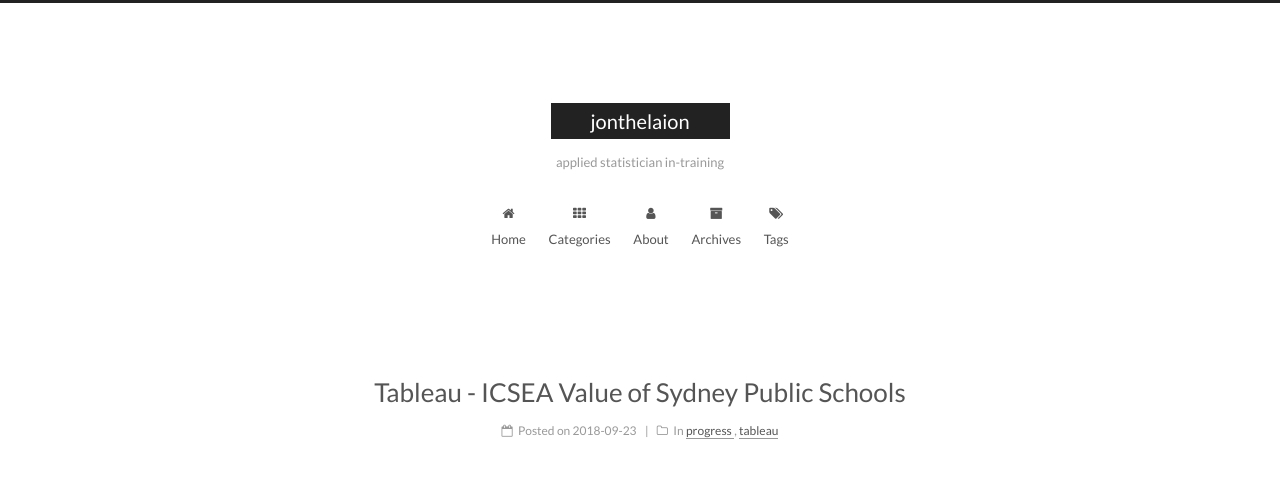
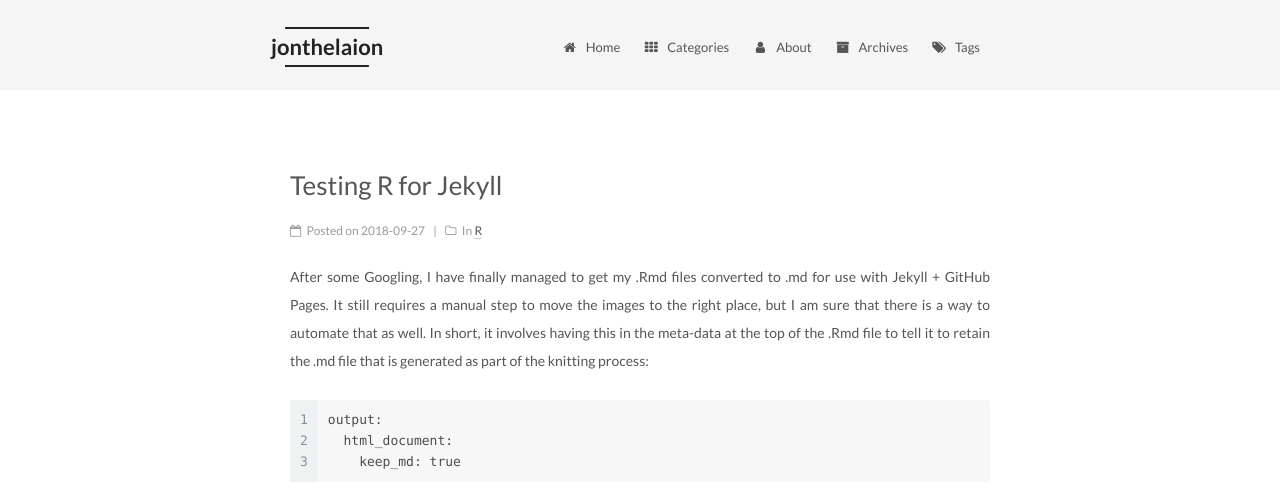
Before and after one commit to jonthelaion/jonthelaion.github.io, a Jekyll site: the page built from index.html, in a window 1280 px wide. Shown: the top 483 px of the page. Built offline with Jekyll 4.4.1, drawn with Linux system fonts in a browser that asks for light colours; the list of posts is cut into pages by our own code; some of the changed text lies outside the part shown; grey boxes are pictures that could not be loaded.

Commit message:
post about convering .rmd to .md for jekyll

````diff
--- a/_config.yml
+++ b/_config.yml
@@ -152,8 +152,8 @@ menu_icons:
 # ---------------------------------------------------------------
 
 # Schemes
-scheme: Muse
-#scheme: Mist
+#scheme: Muse
+scheme: Mist
 #scheme: Pisces
 
 
--- /dev/null
+++ b/_posts/2018-09-27-testing-R-for-jekyll.md
@@ -0,0 +1,45 @@
+---
+layout: post
+title: Testing R for Jekyll
+date: 2018-09-27 21:00
+description:
+categories:
+ - R
+tags:
+---
+After some Googling, I have finally managed to get my .Rmd files converted to .md for use with Jekyll + GitHub Pages. It still requires a manual step to move the images to the right place, but I am sure that there is a way to automate that as well. In short, it involves having this in the meta-data at the top of the .Rmd file to tell it to retain the .md file that is generated as part of the knitting process:
+```
+output:
+  html_document:
+    keep_md: true
+```
+Here is what the default .Rmd template looks like after being converted:
+
+## R Markdown
+
+This is an R Markdown document. Markdown is a simple formatting syntax for authoring HTML, PDF, and MS Word documents. For more details on using R Markdown see <http://rmarkdown.rstudio.com>.
+
+When you click the **Knit** button a document will be generated that includes both content as well as the output of any embedded R code chunks within the document. You can embed an R code chunk like this:
+
+
+```r
+summary(cars)
+```
+
+```
+##      speed           dist
+##  Min.   : 4.0   Min.   :  2.00
+##  1st Qu.:12.0   1st Qu.: 26.00
+##  Median :15.0   Median : 36.00
+##  Mean   :15.4   Mean   : 42.98
+##  3rd Qu.:19.0   3rd Qu.: 56.00
+##  Max.   :25.0   Max.   :120.00
+```
+
+## Including Plots
+
+You can also embed plots, for example:
+
+![](/assets/images/2018-09-27-testing-R-for-jekyll/figure-html/pressure-1.png)<!-- -->
+
+Note that the `echo = FALSE` parameter was added to the code chunk to prevent printing of the R code that generated the plot.
````
Also changed, not shown: _posts/2018-09-21-useful-links.md (+3 -2 lines), assets/images/2018-09-27-testing-R-for-jekyll/figure-html/pressure-1.png (added).
